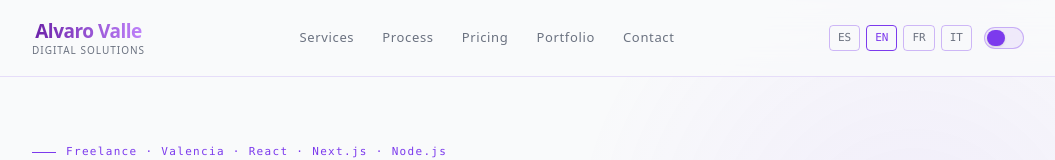
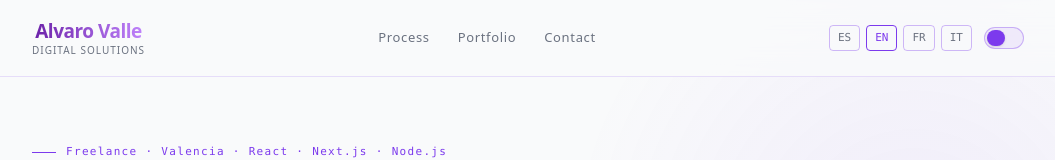
Before and after one commit to AlvaroValle-FS93/my-web-code, a Next.js app: page /en in a window 1280 px wide. Shown: the top 160 px of the page, without its empty margins (112-1167 px from the left). Built offline with nearby package versions, Linux system fonts and the light colour scheme.

Commit message:
eliminación de los enlaces de navegación

```diff
--- a/components/Footer.tsx
+++ b/components/Footer.tsx
@@ -13,9 +13,7 @@ interface FooterDict {
 }
 
 interface NavDict {
-  services: string
   process: string
-  pricing: string
   portfolio: string
   contact: string
 }
@@ -28,9 +26,7 @@ const localeMap: Record<string, string> = {
 }
 
 const navLinks = [
-  { label_key: 'services', href: '#services' },
   { label_key: 'process', href: '#process' },
-  { label_key: 'pricing', href: '#pricing' },
   { label_key: 'portfolio', href: '#portfolio' },
   { label_key: 'contact', href: '#contact' },
 ]
--- a/components/Nav.tsx
+++ b/components/Nav.tsx
@@ -9,9 +9,7 @@ const LANGS = ['es', 'en', 'fr', 'it'] as const
 type LangCode = (typeof LANGS)[number]
 
 interface NavDict {
-  services: string
   process: string
-  pricing: string
   portfolio: string
   contact: string
 }
@@ -34,7 +32,7 @@ export default function Nav({ dict, lang }: { dict: NavDict; lang: string }) {
     setOpen(false)
   }
 
-  const navItems = ['services', 'process', 'pricing', 'portfolio', 'contact'] as const
+  const navItems = ['process', 'portfolio', 'contact'] as const
 
   return (
     <nav className="fixed top-0 left-0 right-0 z-50 border-b border-border-dim backdrop-blur-xl bg-bg/90">
```
